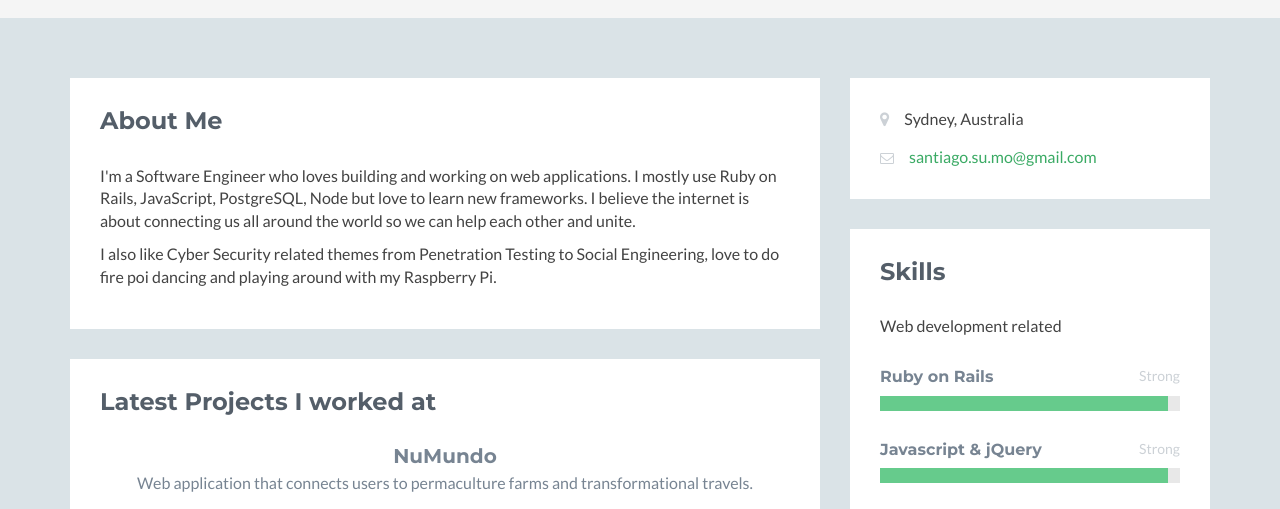
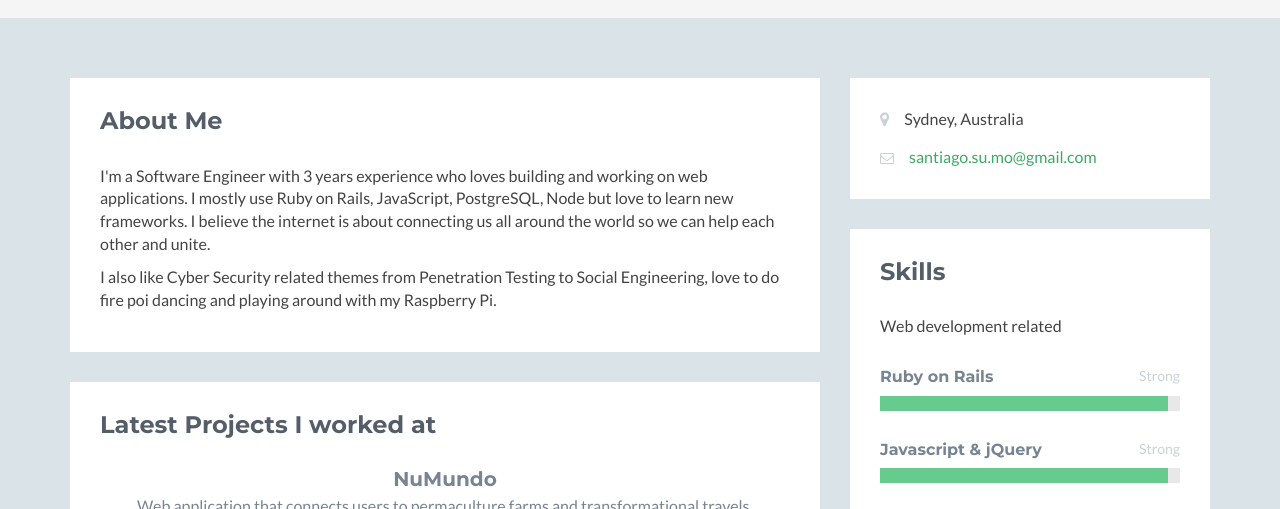
Before and after one commit to santiago-su/santiago-su.github.io, a plain HTML site: page index.html in a window 1280 px wide. Shown: the part 216-725 px from the top of the page. Drawn offline with nearby package versions, Linux system fonts and the light colour scheme; a script that the page names is missing.

Commit message:
Added experience stuff

```diff
--- a/index.html
+++ b/index.html
@@ -55,7 +55,7 @@
           <div class="section-inner">
             <h2 class="heading">About Me</h2>
             <div class="content">
-              <p>I'm a Software Engineer who loves building and working on web applications. I mostly use Ruby on Rails, JavaScript, PostgreSQL, Node but love to learn new frameworks. I believe the internet is about connecting us all around the world so we can help each other and unite.</p>
+              <p>I'm a Software Engineer with 3 years experience who loves building and working on web applications. I mostly use Ruby on Rails, JavaScript, PostgreSQL, Node but love to learn new frameworks. I believe the internet is about connecting us all around the world so we can help each other and unite.</p>
 
               <p>I also like Cyber Security related themes from Penetration Testing to Social Engineering, love to do fire poi dancing and playing around with my Raspberry Pi.</p>
 
```
